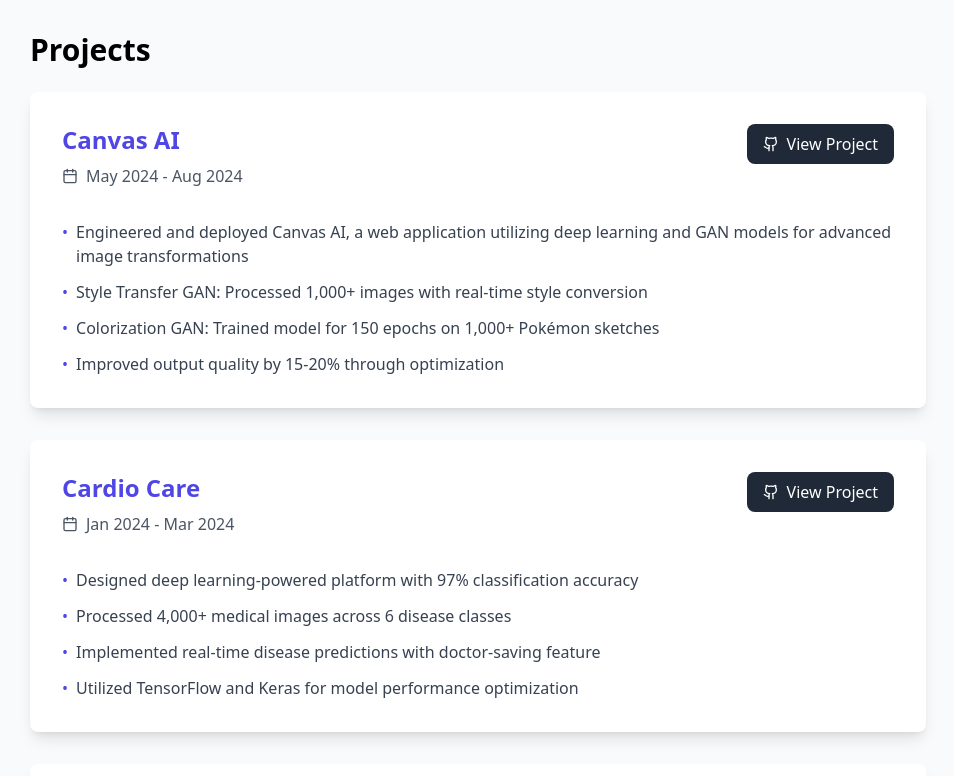
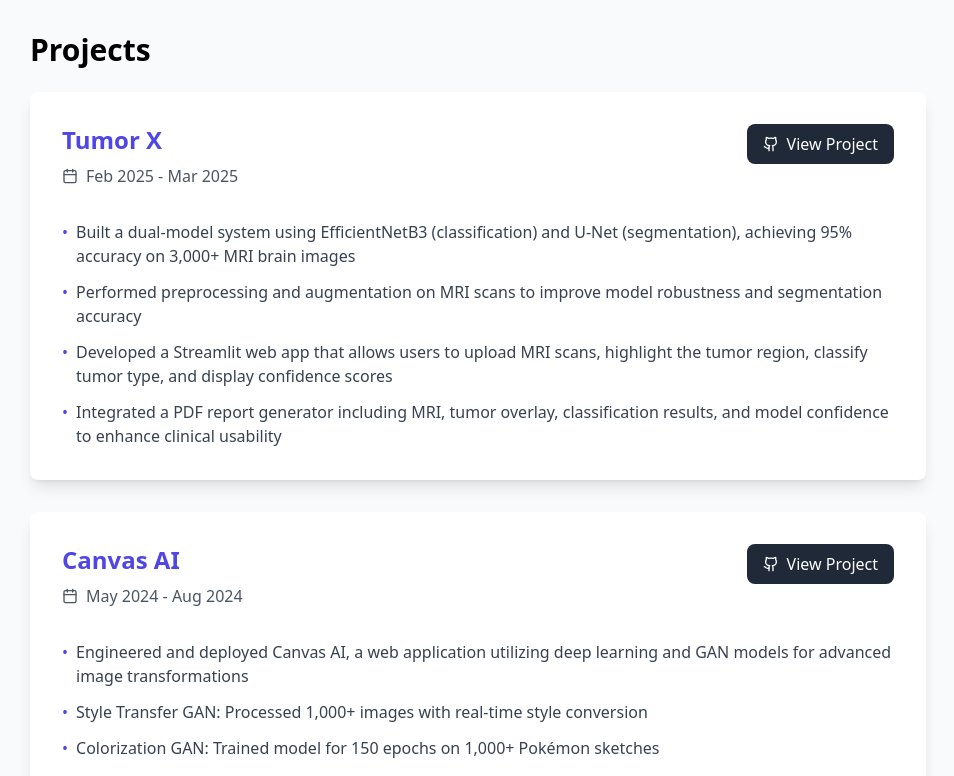
Before and after one commit to JustCallMeSidd/Siddharth-Gupta-Studios, a React (Vite) app: page / in a window 1280 px wide. Shown: the part 1400-2176 px from the top of the page, without its empty margins (162-1116 px from the left). Built offline with nearby package versions, Linux system fonts and the light colour scheme.

Commit message:
Projects.tsx

```diff
--- a/src/components/Projects.tsx
+++ b/src/components/Projects.tsx
@@ -2,6 +2,17 @@ import React from 'react';
 import { Calendar, Github } from 'lucide-react';
 
 const projects = [
+  {
+    title: "Tumor X",
+    period: "Feb 2025 - Mar 2025",
+    githubLink: "https://github.com/JustCallMeSidd/TumorX",
+    points: [
+      "Built a dual-model system using EfficientNetB3 (classification) and U-Net (segmentation), achieving 95% accuracy on 3,000+ MRI brain images",
+      "Performed preprocessing and augmentation on MRI scans to improve model robustness and segmentation accuracy",
+      "Developed a Streamlit web app that allows users to upload MRI scans, highlight the tumor region, classify tumor type, and display confidence scores",
+      "Integrated a PDF report generator including MRI, tumor overlay, classification results, and model confidence to enhance clinical usability"
+    ]
+  },
   {
     title: "Canvas AI",
     period: "May 2024 - Aug 2024",
```
